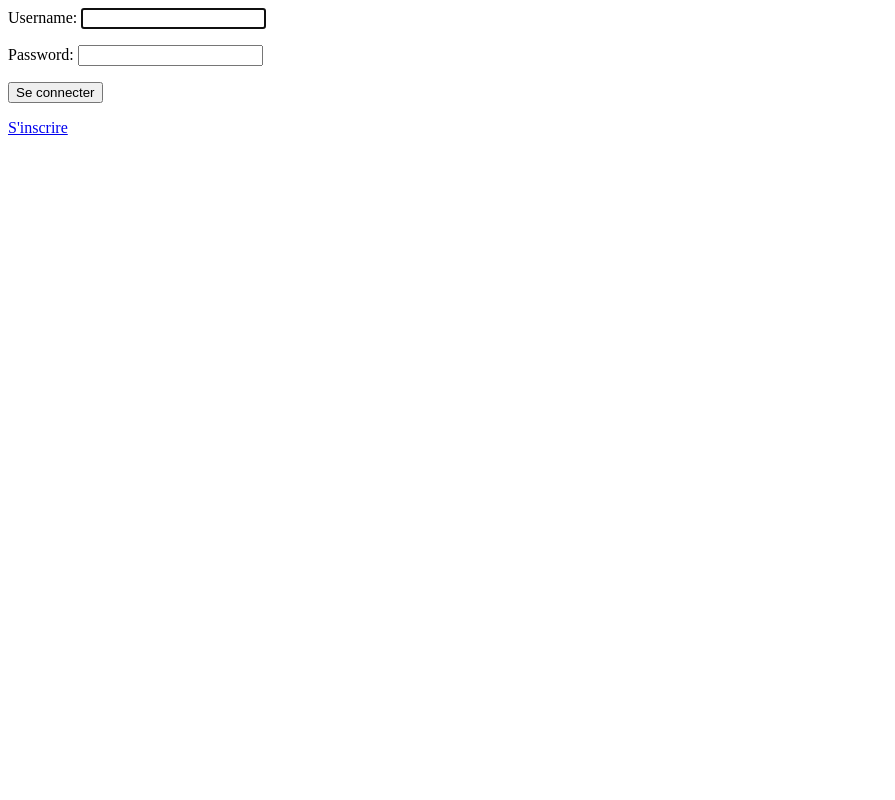
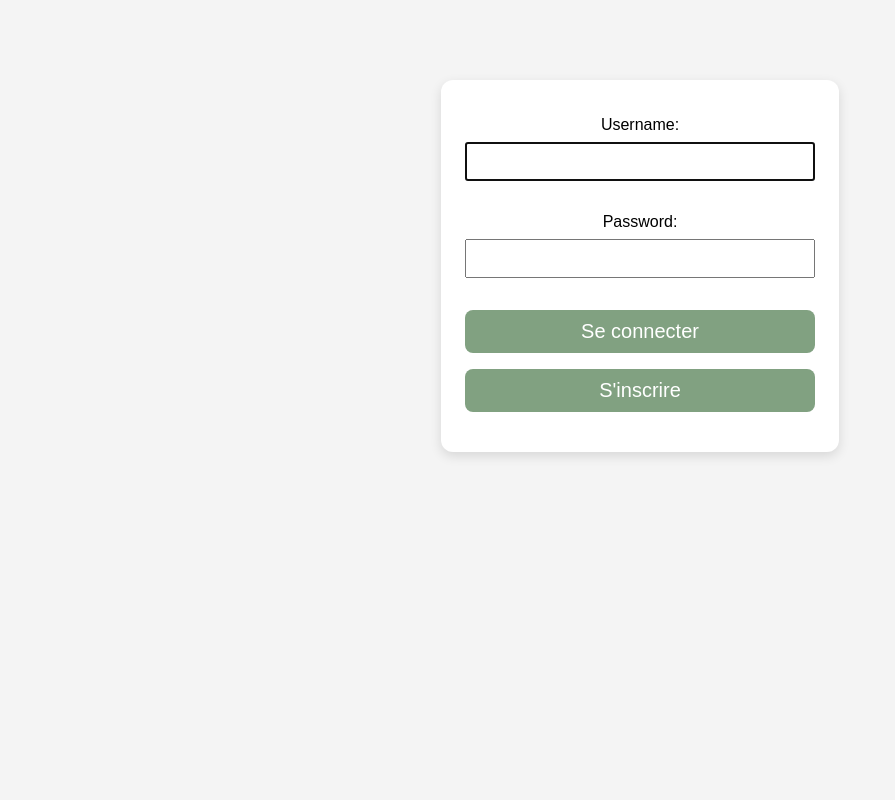
Before and after one commit to GuillaumeChiron/Django-LITRevu, a Django app: page / in a window 1280 px wide. Shown: the whole page, without its empty margins (0-895 px from the left). Run offline with Django 5.2, Linux system fonts and the light colour scheme.

Commit message:
ajout CSS sur la page de connexion

```diff
--- a/authentication/templates/authentication/login_page.html
+++ b/authentication/templates/authentication/login_page.html
@@ -2,12 +2,13 @@
 
 {% block content %}
 
-<form method="post">
+<div class="login-box">
+        <form method="post">
         {{ form.as_p }}
         {% csrf_token %}
         <button type="submit" >Se connecter</button>
 </form>
-
-<a href="{% url 'signup-page' %}">S'inscrire</a>
+<p><a href="{% url 'signup-page' %}">S'inscrire</a></p>
+</div>
 
 {% endblock content %}
--- a/booksproject/settings.py
+++ b/booksproject/settings.py
@@ -120,6 +120,8 @@ USE_TZ = True
 
 STATIC_URL = "static/"
 
+STATICFILES_DIRS = [BASE_DIR / "static"]
+
 AUTH_USER_MODEL = "authentication.User"
 
 LOGIN_URL = "login-page"
--- /dev/null
+++ b/static/app.css
@@ -0,0 +1,46 @@
+body {
+    font-family: Arial, sans-serif;
+    background: #f4f4f4;
+}
+.login-box {
+    width: 350px;
+    margin: 80px auto;
+    padding: 24px;
+    background: white;
+    border-radius: 12px;
+    box-shadow: 0 4px 12px rgba(0,0,0,0.12);
+        }
+
+input {
+    width: 100%;
+    padding: 10px;
+    margin-top: 8px;
+    margin-bottom: 16px;
+}
+
+button {
+    font-size: 20px;
+    width: 100%;
+    padding: 10px;
+    background: #81A181;
+    color: white;
+    border: none;
+    border-radius: 8px;
+}
+
+.login-box p {
+    margin-top: 12px;
+    text-align: center;
+}
+
+.login-box p a {
+    font-size: 20px;
+    display: inline-block;
+    width: 100%;
+    padding: 10px;
+    background: #81A181;
+    color: white;
+    text-decoration: none;
+    border-radius: 8px;
+    box-sizing: border-box;
+}
--- a/templates/base.html
+++ b/templates/base.html
@@ -1,6 +1,9 @@
+{% load static %}
+
 <html>
     <head>
         <title>LITRevu</title>
+        <link rel="stylesheet" href="{% static 'app.css' %}">
     </head>
     <body>
 
```
